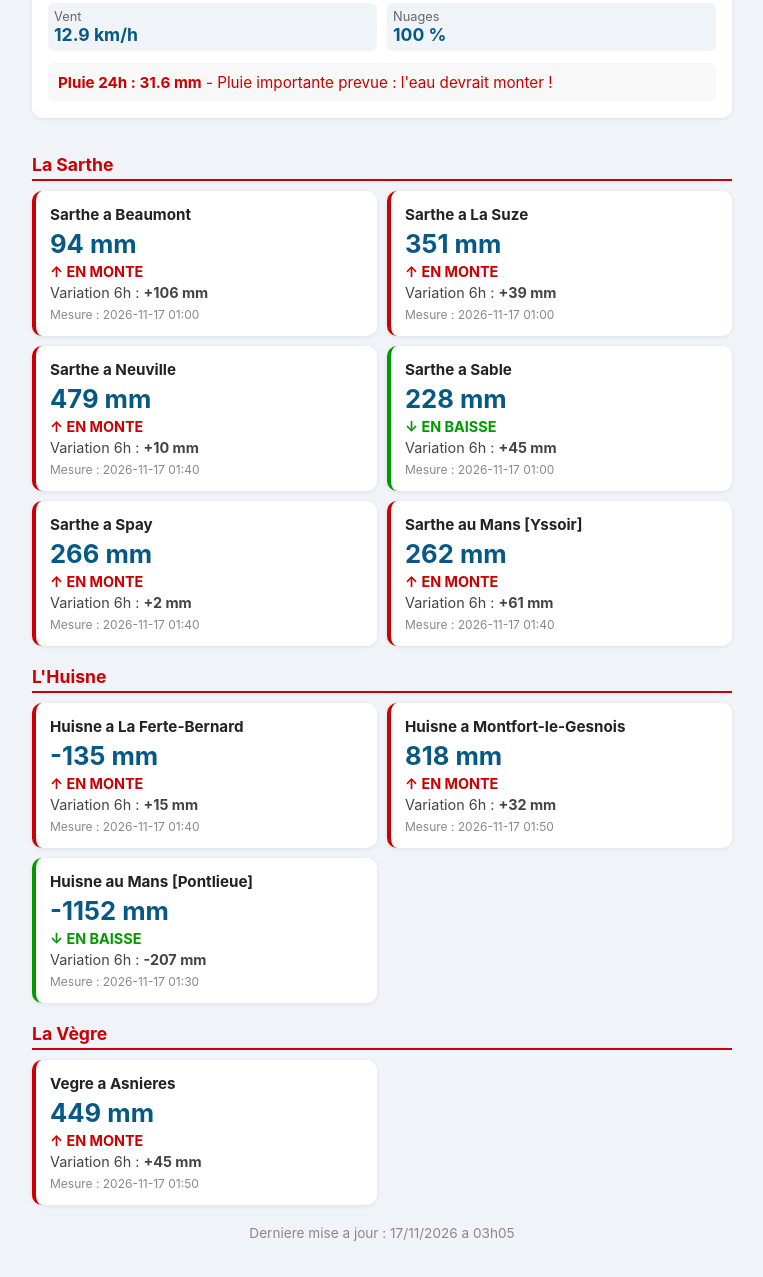
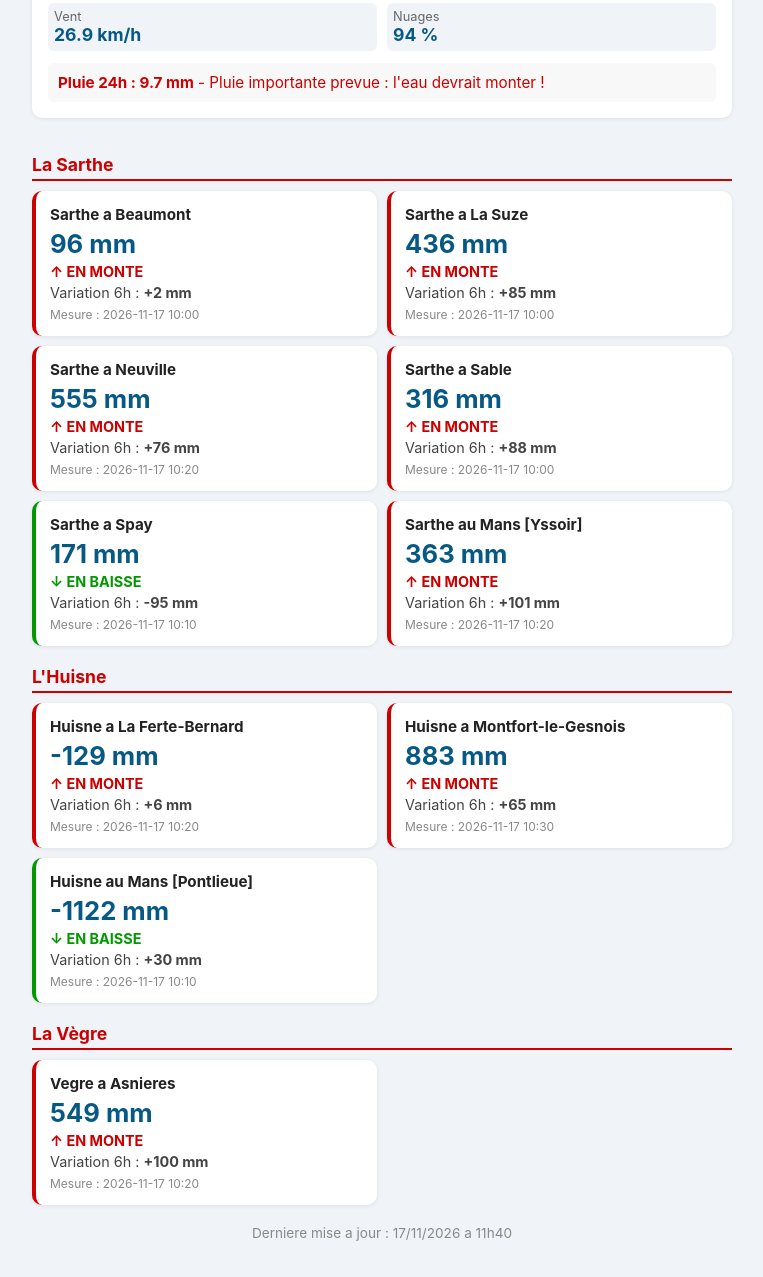
Before and after one commit to abdelziane979-eng/alerte-peche-sarthe, a plain HTML site: page index.html in a window 1280 px wide. Shown: the part 235-1512 px from the top of the page, without its empty margins (258-1021 px from the left). Drawn offline with Linux system fonts and the light colour scheme.

Commit message:
MAJ auto

```diff
--- a/index.html
+++ b/index.html
@@ -63,86 +63,86 @@
         <div class="meteo">
             <h2>Meteo au Mans</h2>
             <div class="meteo-grid">
-                <div class="meteo-item"><span class="label">Temperature</span><span class="valeur">15.3 C</span></div>
+                <div class="meteo-item"><span class="label">Temperature</span><span class="valeur">15.2 C</span></div>
                 <div class="meteo-item"><span class="label">Pression</span><span class="valeur">986 hPa</span></div>
-                <div class="meteo-item"><span class="label">Vent</span><span class="valeur">12.9 km/h</span></div>
-                <div class="meteo-item"><span class="label">Nuages</span><span class="valeur">100 %</span></div>
+                <div class="meteo-item"><span class="label">Vent</span><span class="valeur">26.9 km/h</span></div>
+                <div class="meteo-item"><span class="label">Nuages</span><span class="valeur">94 %</span></div>
             </div>
             <div class="pluie" style="color: #c00;">
-                <strong>Pluie 24h : 31.6 mm</strong> - Pluie importante prevue : l'eau devrait monter !
+                <strong>Pluie 24h : 9.7 mm</strong> - Pluie importante prevue : l'eau devrait monter !
             </div>
         </div>
 <h2 class="riviere">La Sarthe</h2><div class="stations">
             <div class="station tend-montee">
                 <div class="station-nom">Sarthe a Beaumont</div>
-                <div class="station-hauteur">94 mm</div>
+                <div class="station-hauteur">96 mm</div>
                 <div class="station-tend">↑ EN MONTE</div>
-                <div class="var">Variation 6h : <strong>+106 mm</strong></div>
-                <div class="station-maj">Mesure : 2026-11-17 01:00</div>
+                <div class="var">Variation 6h : <strong>+2 mm</strong></div>
+                <div class="station-maj">Mesure : 2026-11-17 10:00</div>
             </div>
             <div class="station tend-montee">
                 <div class="station-nom">Sarthe a La Suze</div>
-                <div class="station-hauteur">351 mm</div>
+                <div class="station-hauteur">436 mm</div>
                 <div class="station-tend">↑ EN MONTE</div>
-                <div class="var">Variation 6h : <strong>+39 mm</strong></div>
-                <div class="station-maj">Mesure : 2026-11-17 01:00</div>
+                <div class="var">Variation 6h : <strong>+85 mm</strong></div>
+                <div class="station-maj">Mesure : 2026-11-17 10:00</div>
             </div>
             <div class="station tend-montee">
                 <div class="station-nom">Sarthe a Neuville</div>
-                <div class="station-hauteur">479 mm</div>
+                <div class="station-hauteur">555 mm</div>
                 <div class="station-tend">↑ EN MONTE</div>
-                <div class="var">Variation 6h : <strong>+10 mm</strong></div>
-                <div class="station-maj">Mesure : 2026-11-17 01:40</div>
+                <div class="var">Variation 6h : <strong>+76 mm</strong></div>
+                <div class="station-maj">Mesure : 2026-11-17 10:20</div>
+            </div>
+            <div class="station tend-montee">
+                <div class="station-nom">Sarthe a Sable</div>
+                <div class="station-hauteur">316 mm</div>
+                <div class="station-tend">↑ EN MONTE</div>
+                <div class="var">Variation 6h : <strong>+88 mm</strong></div>
+                <div class="station-maj">Mesure : 2026-11-17 10:00</div>
             </div>
             <div class="station tend-baisse">
-                <div class="station-nom">Sarthe a Sable</div>
-                <div class="station-hauteur">228 mm</div>
+                <div class="station-nom">Sarthe a Spay</div>
+                <div class="station-hauteur">171 mm</div>
                 <div class="station-tend">↓ EN BAISSE</div>
-                <div class="var">Variation 6h : <strong>+45 mm</strong></div>
-                <div class="station-maj">Mesure : 2026-11-17 01:00</div>
-            </div>
-            <div class="station tend-montee">
-                <div class="station-nom">Sarthe a Spay</div>
-                <div class="station-hauteur">266 mm</div>
-                <div class="station-tend">↑ EN MONTE</div>
-                <div class="var">Variation 6h : <strong>+2 mm</strong></div>
-                <div class="station-maj">Mesure : 2026-11-17 01:40</div>
+                <div class="var">Variation 6h : <strong>-95 mm</strong></div>
+                <div class="station-maj">Mesure : 2026-11-17 10:10</div>
             </div>
             <div class="station tend-montee">
                 <div class="station-nom">Sarthe au Mans [Yssoir]</div>
-                <div class="station-hauteur">262 mm</div>
+                <div class="station-hauteur">363 mm</div>
                 <div class="station-tend">↑ EN MONTE</div>
-                <div class="var">Variation 6h : <strong>+61 mm</strong></div>
-                <div class="station-maj">Mesure : 2026-11-17 01:40</div>
+                <div class="var">Variation 6h : <strong>+101 mm</strong></div>
+                <div class="station-maj">Mesure : 2026-11-17 10:20</div>
             </div></div><h2 class="riviere">L'Huisne</h2><div class="stations">
             <div class="station tend-montee">
                 <div class="station-nom">Huisne a La Ferte-Bernard</div>
-                <div class="station-hauteur">-135 mm</div>
+                <div class="station-hauteur">-129 mm</div>
                 <div class="station-tend">↑ EN MONTE</div>
-                <div class="var">Variation 6h : <strong>+15 mm</strong></div>
-                <div class="station-maj">Mesure : 2026-11-17 01:40</div>
+                <div class="var">Variation 6h : <strong>+6 mm</strong></div>
+                <div class="station-maj">Mesure : 2026-11-17 10:20</div>
             </div>
             <div class="station tend-montee">
                 <div class="station-nom">Huisne a Montfort-le-Gesnois</div>
-                <div class="station-hauteur">818 mm</div>
+                <div class="station-hauteur">883 mm</div>
                 <div class="station-tend">↑ EN MONTE</div>
-                <div class="var">Variation 6h : <strong>+32 mm</strong></div>
-                <div class="station-maj">Mesure : 2026-11-17 01:50</div>
+                <div class="var">Variation 6h : <strong>+65 mm</strong></div>
+                <div class="station-maj">Mesure : 2026-11-17 10:30</div>
             </div>
             <div class="station tend-baisse">
                 <div class="station-nom">Huisne au Mans [Pontlieue]</div>
-                <div class="station-hauteur">-1152 mm</div>
+                <div class="station-hauteur">-1122 mm</div>
                 <div class="station-tend">↓ EN BAISSE</div>
-                <div class="var">Variation 6h : <strong>-207 mm</strong></div>
-                <div class="station-maj">Mesure : 2026-11-17 01:30</div>
+                <div class="var">Variation 6h : <strong>+30 mm</strong></div>
+                <div class="station-maj">Mesure : 2026-11-17 10:10</div>
             </div></div><h2 class="riviere">La Vègre</h2><div class="stations">
             <div class="station tend-montee">
                 <div class="station-nom">Vegre a Asnieres</div>
-                <div class="station-hauteur">449 mm</div>
+                <div class="station-hauteur">549 mm</div>
                 <div class="station-tend">↑ EN MONTE</div>
-                <div class="var">Variation 6h : <strong>+45 mm</strong></div>
-                <div class="station-maj">Mesure : 2026-11-17 01:50</div>
+                <div class="var">Variation 6h : <strong>+100 mm</strong></div>
+                <div class="station-maj">Mesure : 2026-11-17 10:20</div>
             </div></div>
-<div class="date">Derniere mise a jour : 17/11/2026 a 03h05</div>
+<div class="date">Derniere mise a jour : 17/11/2026 a 11h40</div>
 </body>
 </html>
```
Also changed, not shown: alertes_peche.json (+6 -4 lines), historique_hauteurs.json.
